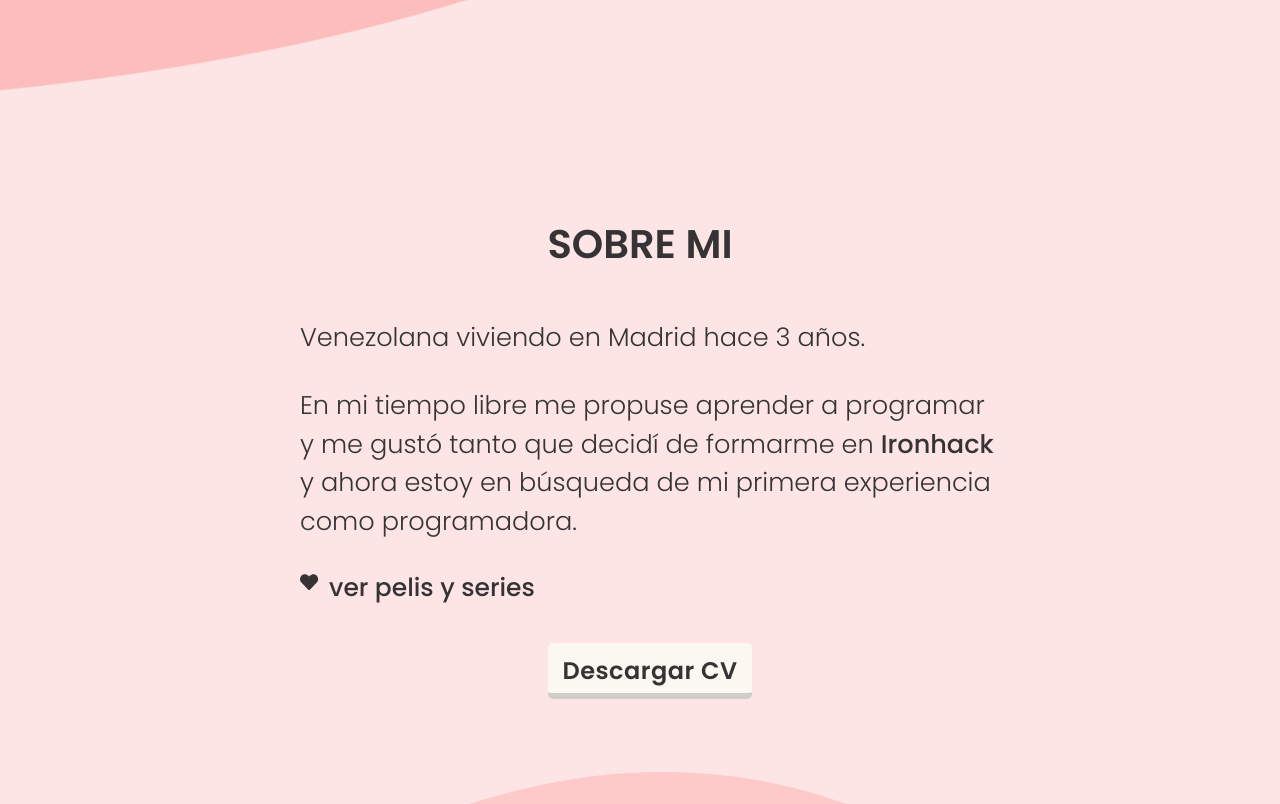
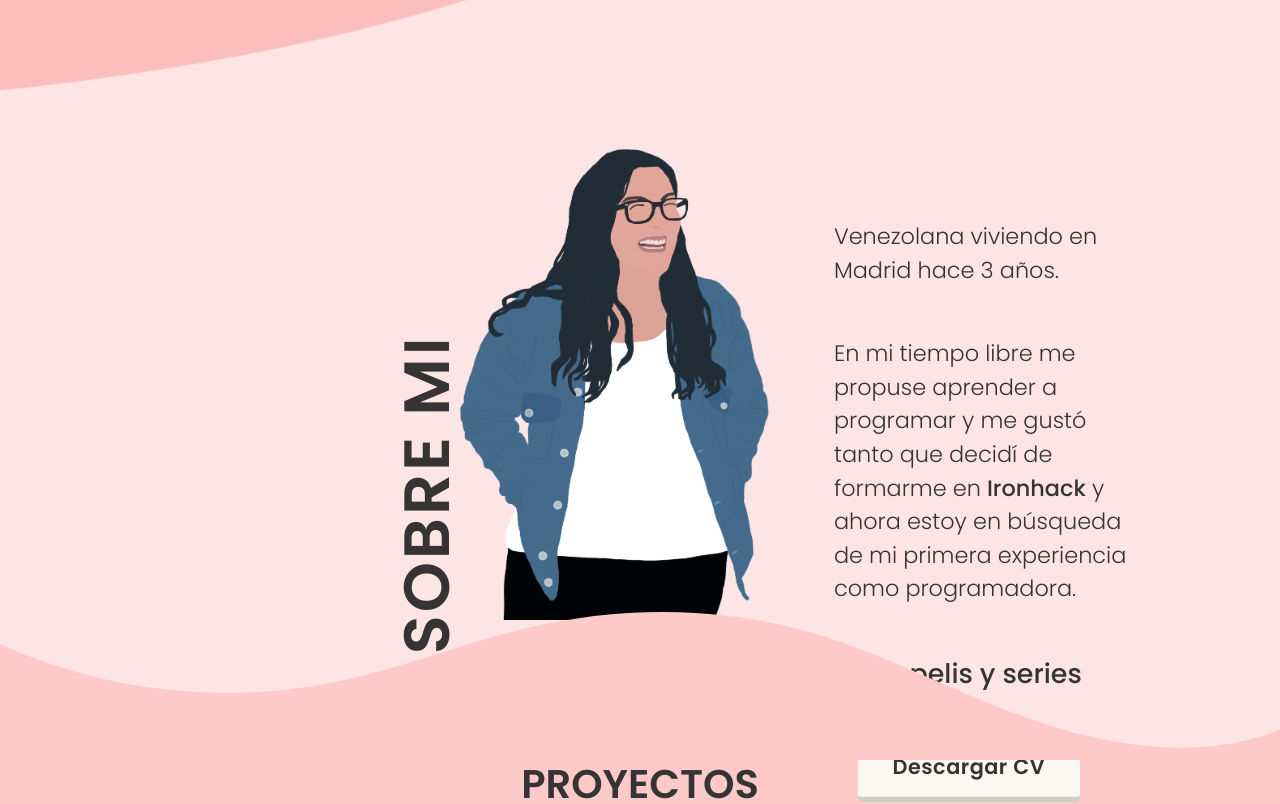
Before and after one commit to PatriciaJuradoDeBilbao/portfolio, a React (Create React App) app: page / in a window 1280 px wide. Shown: the part 680-1484 px from the top of the page. Built offline with nearby package versions, Linux system fonts and the light colour scheme.

Commit message:
add image and new distribution in about me section

```diff
--- a/public/index.html
+++ b/public/index.html
@@ -10,6 +10,7 @@
       content="Portfolio con proyectos desarrollados durante mi formación."
     />
     <link rel="apple-touch-icon" href="%PUBLIC_URL%/favicon.png" />
+
     <!--
       manifest.json provides metadata used when your web app is installed on a
       user's mobile device or desktop. See https://developers.google.com/web/fundamentals/web-app-manifest/
--- a/src/components/AboutMe.css
+++ b/src/components/AboutMe.css
@@ -1,5 +1,5 @@
 .about-container {
-    height: 100vh;
+  height: 80vh;
   background-color: #fde5e5;
   display: flex;
   flex-direction: column;
@@ -7,38 +7,49 @@
 }
 
 .about {
-    padding: 0 20px 20px 20px;
+  display: flex;
+  align-items: center;
+  justify-content: center;
+}
+
+.text-container {
+  width: 85%;
+}
+
+.ilustration {
+  height: 200px;
+  margin: 0 20px 10px 0;
+  float: left;
 }
 
 .about-title {
   display: flex;
   font-size: 2em;
   text-transform: uppercase;
-    justify-content: center;
+  justify-content: flex-start;
   font-weight: 600;
-    margin-bottom: 50px;
-}
-
-.about-img {
-    float: left;
-    width: 120px;
-    height: 120px;
-    border-radius: 50%;
-    margin: 10px;
+  transform: rotate(270deg);
+  letter-spacing: 3px;
+  position: relative;
+  top: -175px;
+  height: 215px;
+  width: 300px;
+  margin-right: -190px;
 }
 
 .about-text {
-    font-size: 1.1em;
+  font-size: 1em;
   font-weight: 300;
   line-break: strict;
-    margin: 0 25px 20px 25px;
+  margin: 0 25px 20px 15px;
   justify-content: left;
+  padding-right: 5px;
 }
 
 .download-button {
-    font-size: 1.1em;
+  font-size: 1em;
   font-weight: 600;
-    padding: 10px 15px;
+  padding: 20px 35px;
   justify-content: center;
   background-color: #faf8f0;
   border-radius: 5px;
@@ -47,8 +58,7 @@
   letter-spacing: 0.5px;
   color: #353334;
   cursor: pointer;
-    z-index: 1;
-    margin-top: 40px;
+  margin-top: 20px;
 }
 
 .download-button:hover {
@@ -58,14 +68,9 @@
 }
 
 .CV-container {
-    background-color: #fde5e5;
   display: flex;
-    flex-direction: column;
-    position: relative;
-    width: 100%;
-    display: flex;
+  align-items: center;
   justify-content: center;
-    align-items: center;
 }
 
 .custom-shape-divider-bottom-1600697593 {
@@ -92,7 +97,7 @@
 
 .outer {
     position: relative;
-    margin-left: 30px;
+    margin-left: 10px;
     z-index: 1;
   }
 
@@ -144,6 +149,7 @@
 
 /** For mobile devices **/
 @media (max-width: 767px) {
+
   .custom-shape-divider-bottom-1600697593 svg {
       width: calc(240%);
       height: 212px;
@@ -152,19 +158,59 @@
 
 /* Tablet */
 @media (min-width: 768px) and (max-width: 1024px) {
+
+  .about-container {
+    height: 85vh;
+  }
+
+  .about {
+    display: flex;
+    justify-content: center;
+    align-items: center;
+    margin-top: 100px;
+  }
+
+  .text-container {
+    width: 100%;
+  }
+
+  .ilustration {
+    height: 350px;
+    margin: 10px 50px;
+  }
+
+  .about-title {
+    font-size: 3.5em;
+    transform: rotate(270deg);
+    letter-spacing: 3px;
+    position: relative;
+    top: 40px;
+    height: 158px;
+    width: 330px;
+    margin-right: -175px;
+  }
+
   .about-text {
       font-size: 1.4em;
       padding: 0 20px;
       margin-bottom: 20px;
   }
+
   .download-button {
-        font-size: 1.3em;
+    font-size: 1.1em;
+    padding: 20px 35px;
     margin-top: 40px;
+  }
+
+  .CV-container {
+    display: flex;
+
   }
 
   .rotating-text {
     font-size: 1.2em;
   }
+
   .outer {
       margin-left: 50px;
   }
@@ -206,31 +252,57 @@
 /* Desktop */
 @media (min-width: 1025px) and (max-width: 2100px) {
   .about {
-        padding: 0 80px 100px 100px;
+    display: flex;
+    justify-content: center;
+    align-items: center;
+  }
+
+  .text-container {
+    width: 70%;
+    margin: auto;
+    align-items: center;
+  }
+
+  .ilustration {
+    height: 500px;
+    margin-right: 50px;
+  }
+
+  .right-container {
+    margin-top: 100px;
   }
 
   .about-title {
-        font-size: 2.5em;
-        margin: 100px 50px 50px 50px;
+    font-size: 4em;
+    transform: rotate(270deg);
+    letter-spacing: 3px;
+    position: relative;
+    margin-right: -234px;
+    top: 0;
+    width: 430px;
+    margin-left: 300px;
   }
-
+  .CV-container {
+    width: 65%;
+  }
   .about-text {
-        font-size: 1.6em;
+    font-size: 1.4em;
     padding-bottom: 30px;
-        margin: 0 200px;
+    width: 65%;
   }
 
   .download-button {
-        font-size: 1.5em;
+    font-size: 1.3em;
     margin-top: 40px;
   }
 
-    .rotating-text {
-      font-size: 1.3em;
+  .right-container {
+    display: flex;
+    flex-direction: column;
   }
 
-    .outer {
-      margin-left: 200px;
+  .rotating-text {
+    font-size: 1.4em;
   }
 
   .inner {
@@ -238,6 +310,7 @@
     line-height: 35px;
     font-size: 1.2em;
   }
+
 
   @keyframes animate{
     0%,100%{
--- a/src/components/AboutMe.js
+++ b/src/components/AboutMe.js
@@ -1,26 +1,30 @@
 import React from 'react'
 import './AboutMe.css'
 import CV from '../files/CV - Patricia Jurado De Bilbao.pdf'
-import Slide from 'react-reveal/Slide';
-import Fade from 'react-reveal/Fade'
 import { FontAwesomeIcon } from '@fortawesome/react-fontawesome'
 import { faHeart } from '@fortawesome/free-solid-svg-icons'
-
-
+import Ilustration from './../assets/ilustracion.png'
+import Slide from 'react-reveal'
 
 const AboutMe = () => {
+
     const heart = <FontAwesomeIcon icon={faHeart} color="#db8282" size="sm" />
 
     return (
         <section className="about-container">
-            <Fade left duration={1500}>
+        <Slide left duration={2000}>
+
+            <article className="about">
                 <h3 className="about-title">Sobre mi</h3>
-            </Fade>
-            <Slide left duration={2000}>
-                <article className="about">
+                <div className="text-container">
+                    <div className="img-container">
+                        <img className="ilustration" src={Ilustration} alt="Ilustracion"/>
+                    </div>
 
+                    <div className="right-container">
                         <p className="about-text">Venezolana viviendo en Madrid hace 3 años.</p>
                         <p className="about-text">En mi tiempo libre me propuse aprender a programar y me gustó tanto que decidí de formarme en <b>Ironhack</b> y ahora estoy en búsqueda de mi primera experiencia como programadora.</p>
+
                         <div className="outer">
                             <h1 className="rotating-text">{heart} &nbsp;
                                 <div className="inner">
@@ -33,13 +37,15 @@ const AboutMe = () => {
                                 </div>
                             </h1>
                         </div>
+
                         <div className="CV-container">
                             <a className="download-button" download="CV Patricia Jurado De Bilbao" href={CV}>Descargar CV</a>
                         </div>
-                </article>
-                <article>
+                    </div>
+                </div>
             </article>
         </Slide>
+
             <div className="custom-shape-divider-bottom-1600697593">
                 <svg data-name="Layer 1" xmlns="http://www.w3.org/2000/svg" viewBox="0 0 1200 120" preserveAspectRatio="none">
                     <path d="M985.66,92.83C906.67,72,823.78,31,743.84,14.19c-82.26-17.34-168.06-16.33-250.45.39-57.84,11.73-114,31.07-172,41.86A600.21,600.21,0,0,1,0,27.35V120H1200V95.8C1132.19,118.92,1055.71,111.31,985.66,92.83Z" className="shape-fill"></path>
```
Also changed, not shown: src/assets/ilustracion.png (added). Lines whose indentation alone changed are shown as unchanged.
